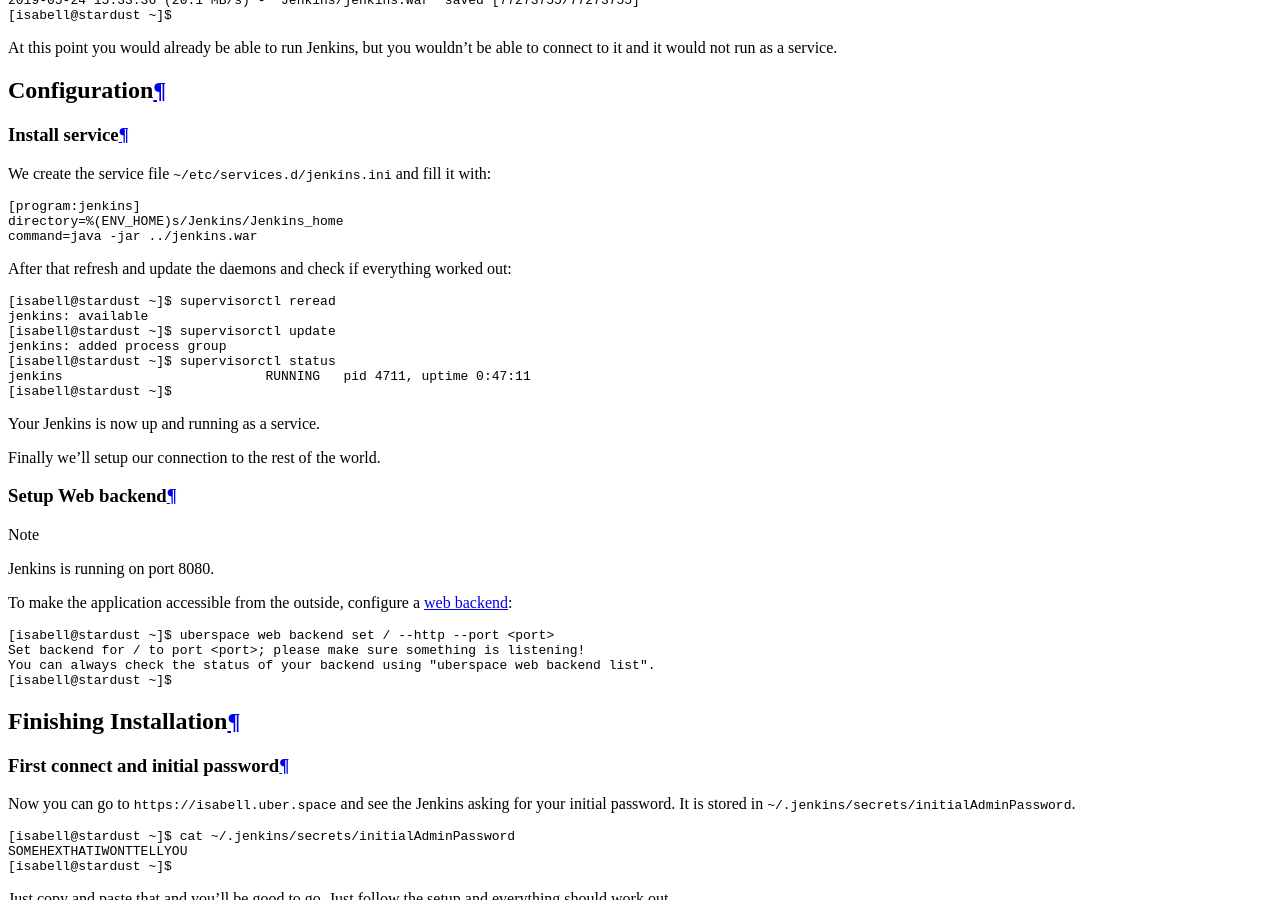
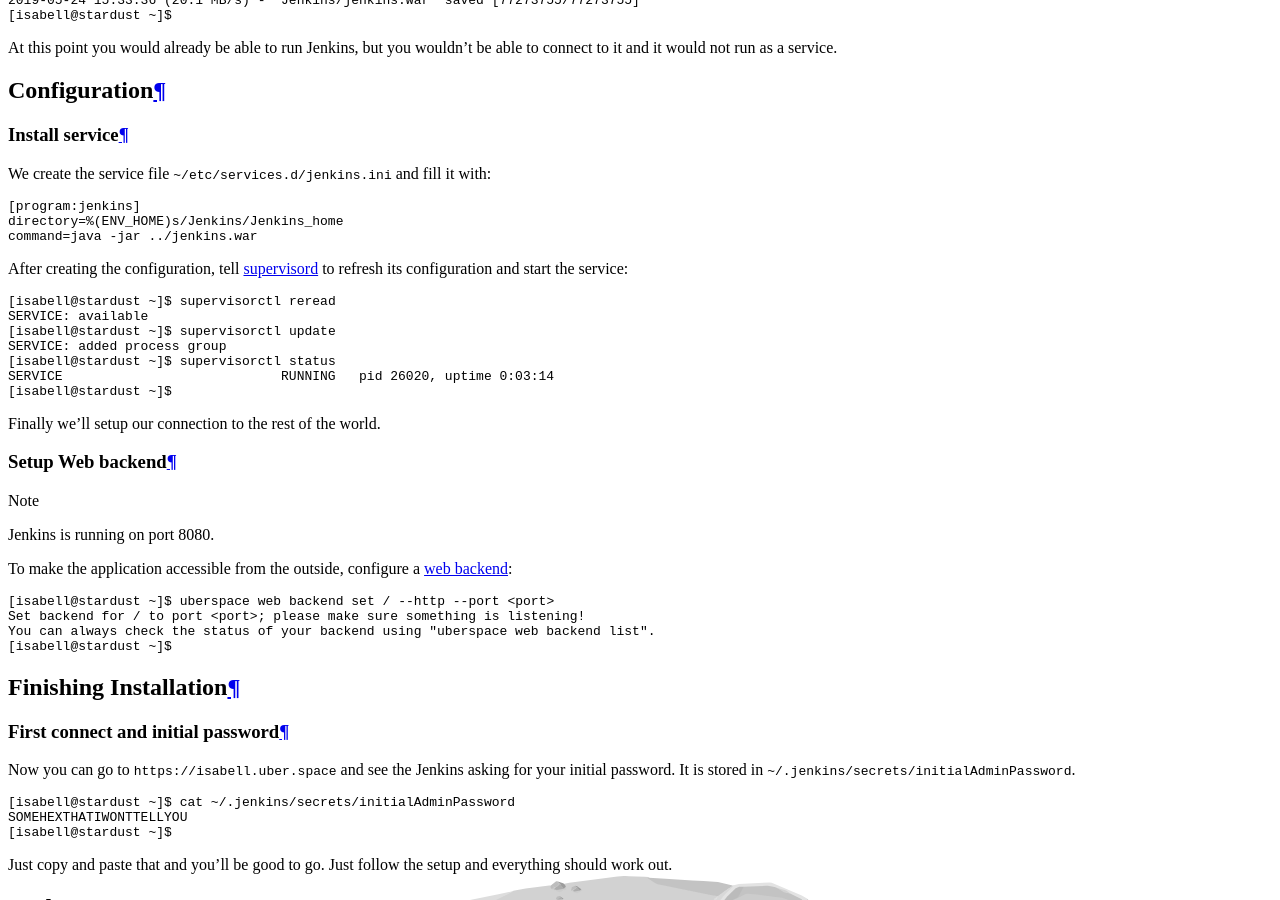
Before and after one commit to Uberspace/lab, a Sphinx documentation site: the page built from source/guide_jenkins.rst, in a window 1280 px wide and 900 px high, scrolled down 3859 px. Built offline with Sphinx 7.4.7 and the Read the Docs theme 2.0.0, drawn with Linux system fonts in a browser that asks for light colours.

Commit message:
changed to supervisord snippet

```diff
--- a/source/guide_jenkins.rst
+++ b/source/guide_jenkins.rst
@@ -113,20 +113,7 @@
  directory=%(ENV_HOME)s/Jenkins/Jenkins_home
  command=java -jar ../jenkins.war
 
-
-After that refresh and update the daemons and check if everything worked out:
-
-::
-
- [isabell@stardust ~]$ supervisorctl reread
- jenkins: available
- [isabell@stardust ~]$ supervisorctl update
- jenkins: added process group
- [isabell@stardust ~]$ supervisorctl status
- jenkins                          RUNNING   pid 4711, uptime 0:47:11
- [isabell@stardust ~]$
-
-Your Jenkins is now up and running as a service.
+.. include:: includes/supervisord.rst
 
 Finally we'll setup our connection to the rest of the world.
 
```
